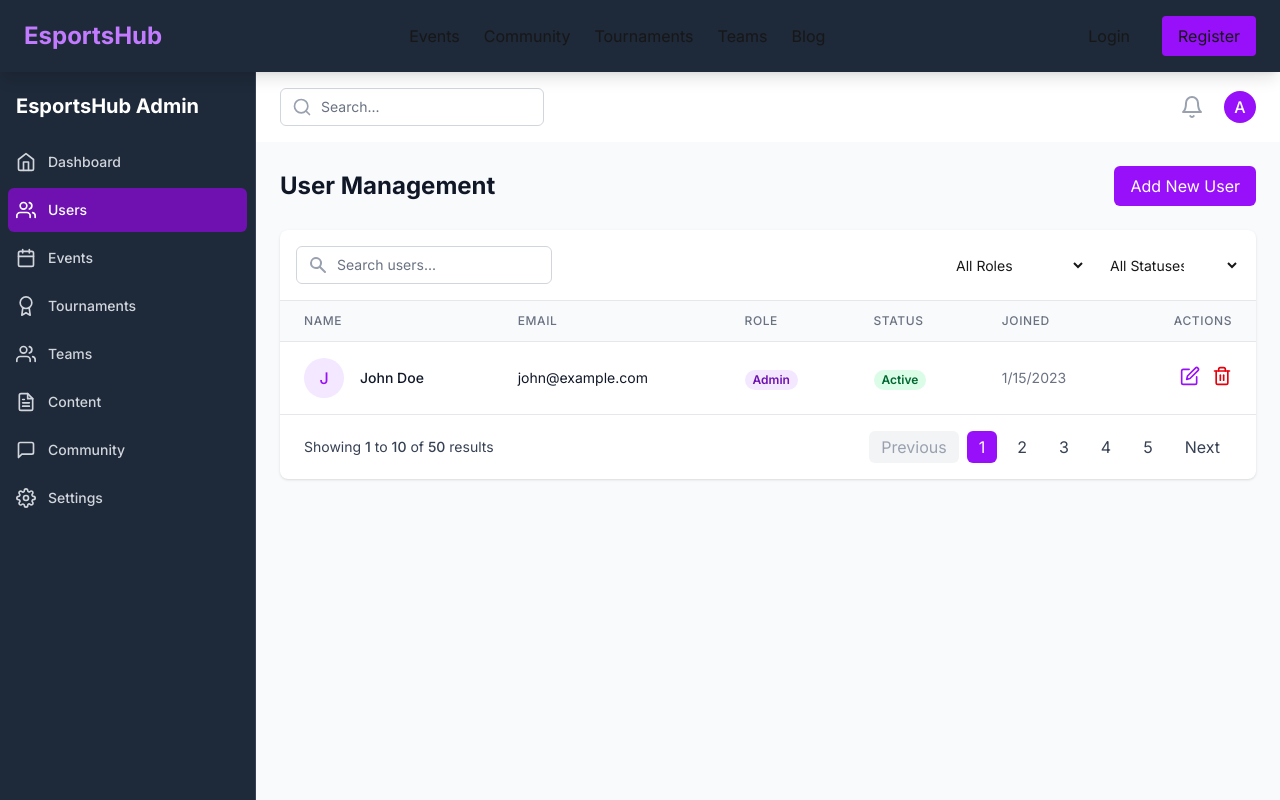
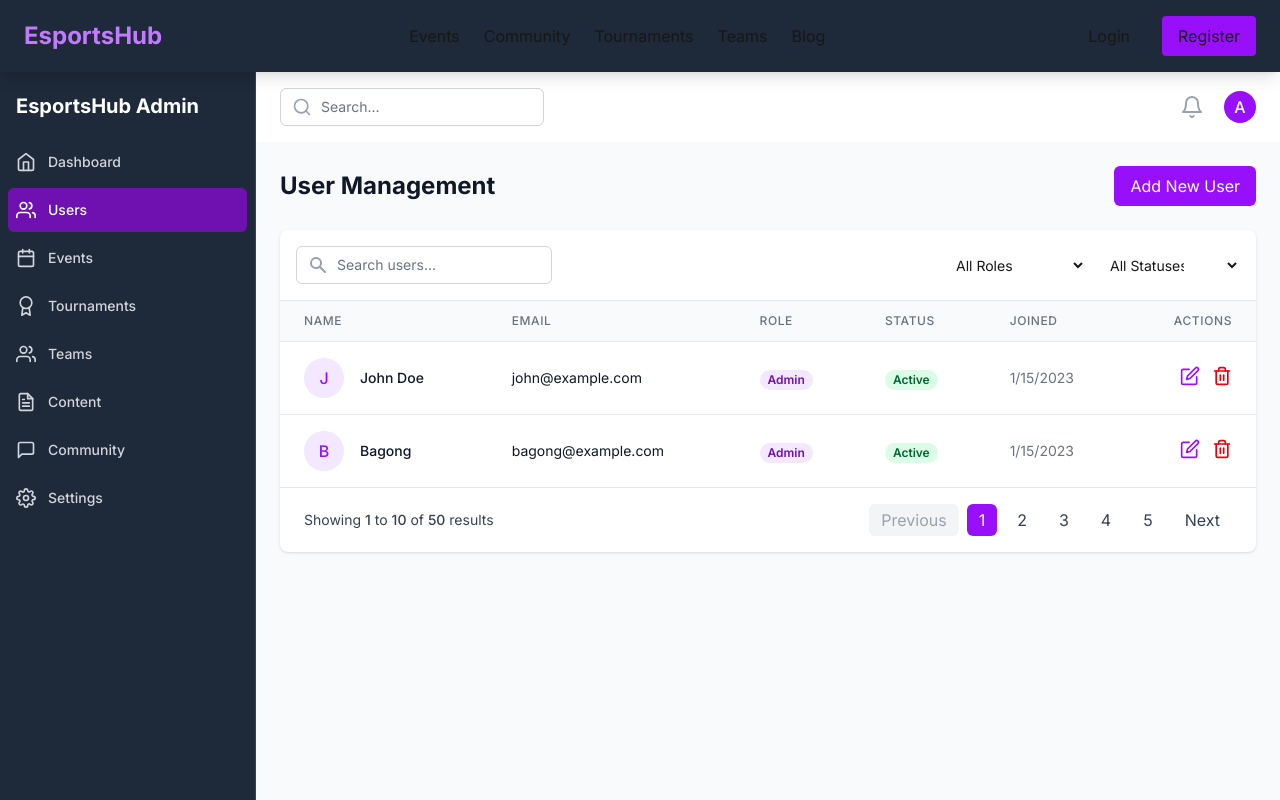
Before and after one commit to nandasurya23/esport, a Next.js app: page /admin/users in a window 1280 px wide. Shown: the top 800 px of the page. Built offline with nearby package versions, Linux system fonts and the light colour scheme.

Commit message:
update user

```diff
--- a/app/admin/users/page.tsx
+++ b/app/admin/users/page.tsx
@@ -9,6 +9,14 @@ export default function AdminUsers() {
       id: 1,
       name: 'John Doe',
       email: 'john@example.com',
+      role: 'Admin',
+      status: 'Active',
+      joined: '2023-01-15'
+    },
+    {
+      id: 2,
+      name: 'Bagong',
+      email: 'bagong@example.com',
       role: 'Admin',
       status: 'Active',
       joined: '2023-01-15'
```
